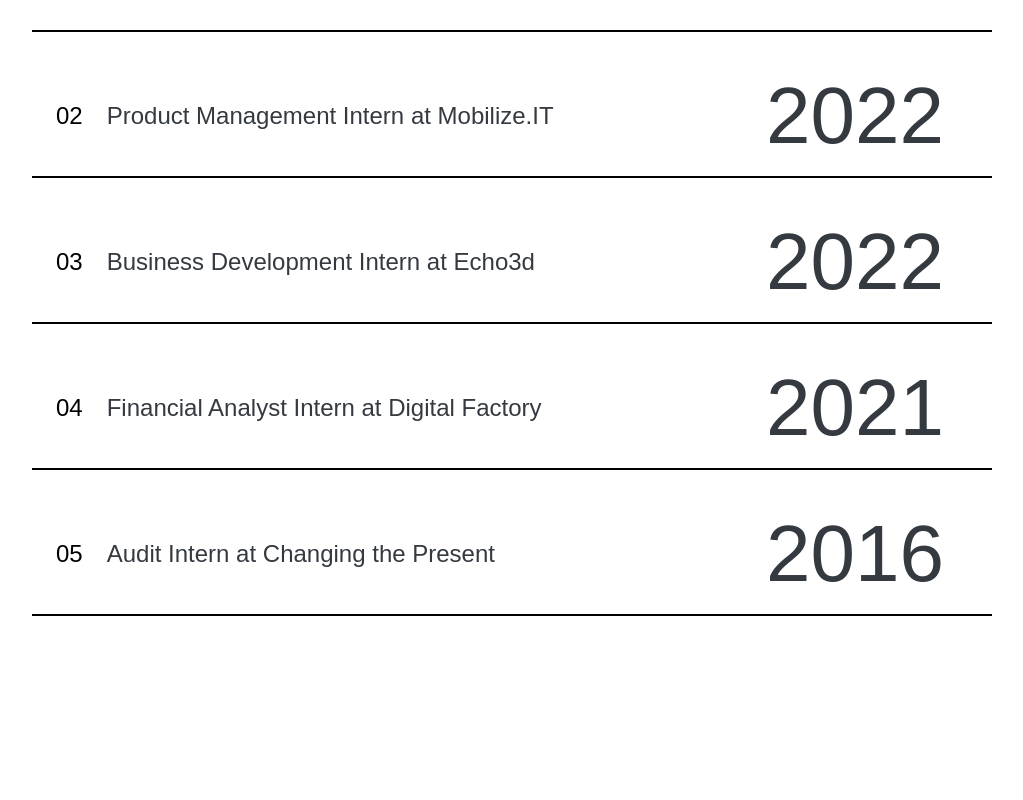
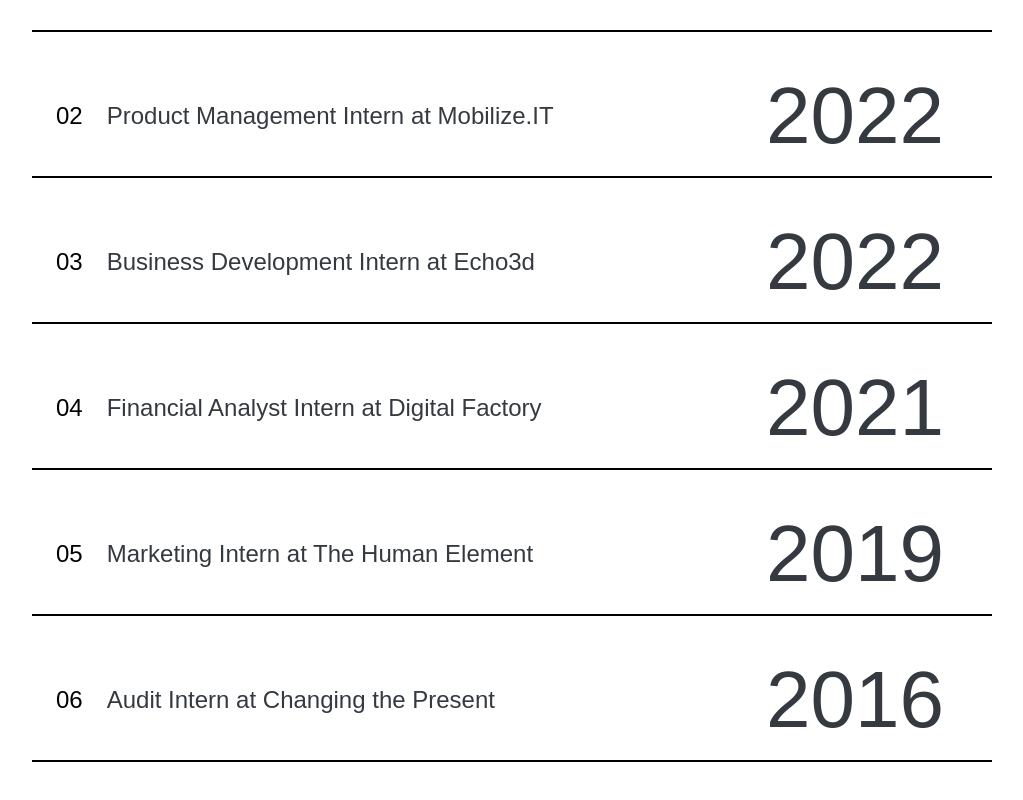
Before and after one commit to brandonchin00/Brandon-Chin, a React (Create React App) app: page / in a window 1280 px wide. Shown: the part 1956-2756 px from the top of the page, without its empty margins (128-1151 px from the left). Before the commit the page ends 2636 px from the top, so only its background shows below. Built offline with nearby package versions, Linux system fonts and the light colour scheme.

Commit message:
Update (Stable)

```diff
--- a/src/adjustment/content.js
+++ b/src/adjustment/content.js
@@ -30,6 +30,11 @@
     date: "2021",
   },
   {
+    title: "Marketing Intern at The Human Element",
+    text: "Excepturi velit laborum, perspiciatis nemo perferendis reiciendis aliquam possimus dolor sed! Dolore laborum ducimus veritatis facere molestias!",
+    date: "2019",
+  },
+  {
     title: "Audit Intern at Changing the Present",
     text: "Excepturi velit laborum, perspiciatis nemo perferendis reiciendis aliquam possimus dolor sed! Dolore laborum ducimus veritatis facere molestias!",
     date: "2016",
```
